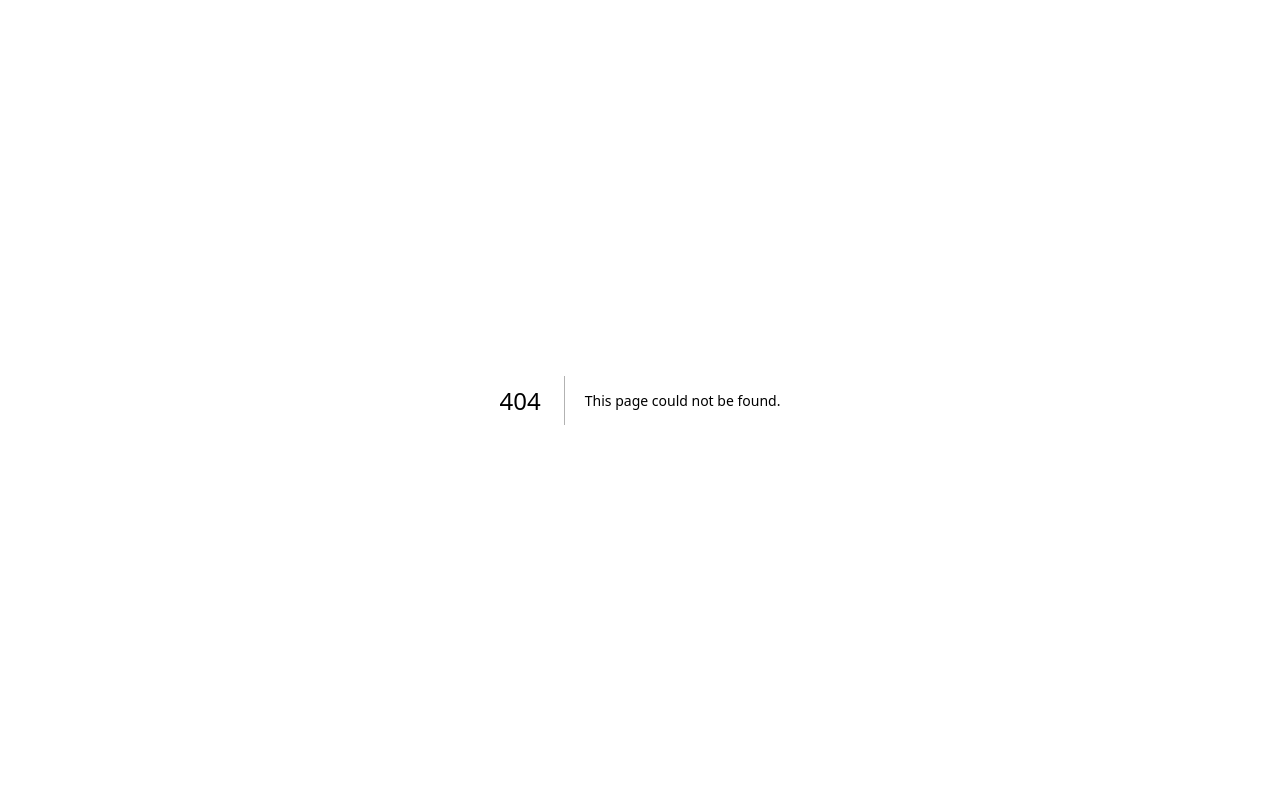
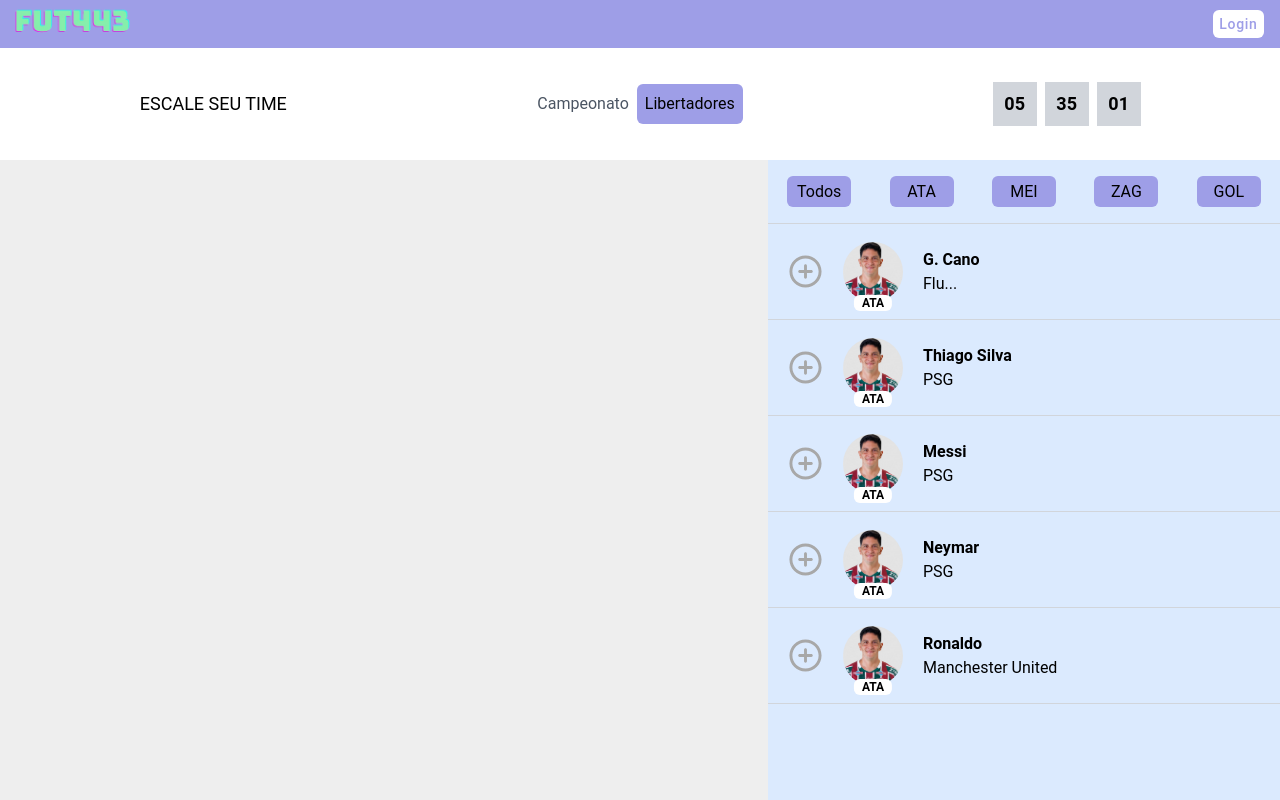
Before and after one commit to ewerton11/fut443-web, a Next.js app: page /pages/select-team in a window 1280 px wide. Before the commit this address had no page. Built offline with nearby package versions, Linux system fonts and the light colour scheme.

Commit message:
creating team roster page

```diff
--- /dev/null
+++ b/app/components/buttons/buttonGroup.tsx
@@ -0,0 +1,25 @@
+import React from 'react'
+
+interface Button {
+  label: string
+}
+
+interface ButtonGroupProps {
+  buttons: Button[]
+}
+
+const ButtonGroup = ({ buttons }: ButtonGroupProps) => {
+  return (
+    <div className="w-full h-16 flex justify-around border-b border-gray-300">
+      {buttons.map((button, index) => (
+        <div key={index} className="w-16 flex items-center">
+          <button className="w-full h-1/2 rounded-md bg-primary-blue flex justify-center items-center">
+            <p className="text-base">{button.label}</p>
+          </button>
+        </div>
+      ))}
+    </div>
+  )
+}
+
+export default ButtonGroup
--- /dev/null
+++ b/app/components/players/PlayerCard.tsx
@@ -0,0 +1,50 @@
+import React from 'react'
+import AddIcon from '@/public/add'
+import Image from 'next/image'
+
+interface Player {
+  name: string
+  team: string
+}
+
+interface PlayerCardProps {
+  player: Player
+}
+
+const PlayerCard = ({ player }: PlayerCardProps) => {
+  return (
+    <div className="w-full h-24 flex border-b border-gray-300 cursor-pointer">
+      <div className="ml-5 flex justify-center items-center">
+        <AddIcon width={35} height={35} fillColor="#A8A8A8" />
+      </div>
+      <div className="w-4/5 flex">
+        <div className="ml-5 flex items-center relative">
+          <div className="rounded-full overflow-hidden">
+            <Image
+              src="/cano.png"
+              width={60}
+              height={60}
+              alt="profile player"
+              className="object-cover"
+            />
+          </div>
+          <div className="absolute bottom-2 left-1/2 transform -translate-x-1/2 text-center">
+            <p className="bg-white text-black text-xs px-2 rounded-md font-bold">
+              ATA
+            </p>
+          </div>
+        </div>
+        <div className="ml-5 flex-1 flex flex-col">
+          <div className="h-1/2 flex items-end">
+            <p className="font-bold">{player.name}</p>
+          </div>
+          <div className="h-1/2 flex items-start">
+            <p>{player.team}</p>
+          </div>
+        </div>
+      </div>
+    </div>
+  )
+}
+
+export default PlayerCard
--- a/app/globals.css
+++ b/app/globals.css
@@ -17,6 +17,12 @@
 }
 */
 
+body,
+html {
+  width: 100%;
+  height: 100%;
+}
+
 body {
   margin: 0;
   padding: 0;
--- /dev/null
+++ b/app/pages/select-team/page.tsx
@@ -0,0 +1,62 @@
+'use client'
+
+import ButtonGroup from '@/app/components/buttons/buttonGroup'
+import Header from '@/app/components/header/header'
+import PlayerCard from '@/app/components/players/PlayerCard'
+
+export default function SelectTeam() {
+  const buttons = [
+    { label: 'Todos' },
+    { label: 'ATA' },
+    { label: 'MEI' },
+    { label: 'ZAG' },
+    { label: 'GOL' },
+  ]
+
+  const players = [
+    { id: 1, name: 'G. Cano', team: 'Flu...' },
+    { id: 2, name: 'Thiago Silva', team: 'PSG' },
+    { id: 3, name: 'Messi', team: 'PSG' },
+    { id: 4, name: 'Neymar', team: 'PSG' },
+    { id: 5, name: 'Ronaldo', team: 'Manchester United' },
+  ]
+
+  return (
+    <div className="relative max-w-screen h-screen flex flex-col">
+      <Header />
+      <main className="w-full h-full flex flex-col">
+        <div className="bg-white w-full h-28 flex justify-around items-center">
+          <div className="w-1/3 flex justify-center items-center">
+            <h1 className="text-lg">ESCALE SEU TIME</h1>
+          </div>
+          <div className="w-1/3 flex justify-center items-center">
+            <p className="text-gray-600 mr-2">Campeonato</p>
+            <button className="bg-primary-blue p-2 rounded-md">
+              <p>Libertadores</p>
+            </button>
+          </div>
+          <div className="w-1/3 flex justify-center items-center">
+            <div className="w-11 h-11 bg-gray-300 flex justify-center items-center mr-2">
+              <p className="text-lg font-bold">05</p>
+            </div>
+            <div className="w-11 h-11 bg-gray-300 flex justify-center items-center ">
+              <p className="text-lg font-bold">35</p>
+            </div>
+            <div className="w-11 h-11 bg-gray-300 flex justify-center items-center ml-2">
+              <p className="text-lg font-bold">01</p>
+            </div>
+          </div>
+        </div>
+        <div className="flex-1 flex">
+          <div className="w-3/5"></div>
+          <div className="w-2/5 bg-blue-100">
+            <ButtonGroup buttons={buttons} />
+            {players.map((player) => (
+              <PlayerCard key={player.id} player={player} />
+            ))}
+          </div>
+        </div>
+      </main>
+    </div>
+  )
+}
```
